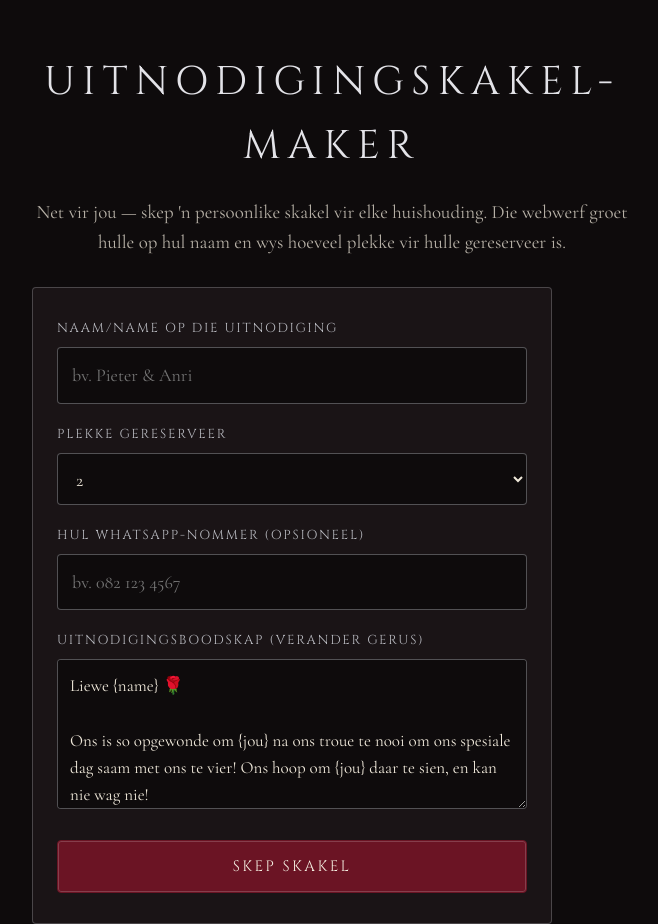
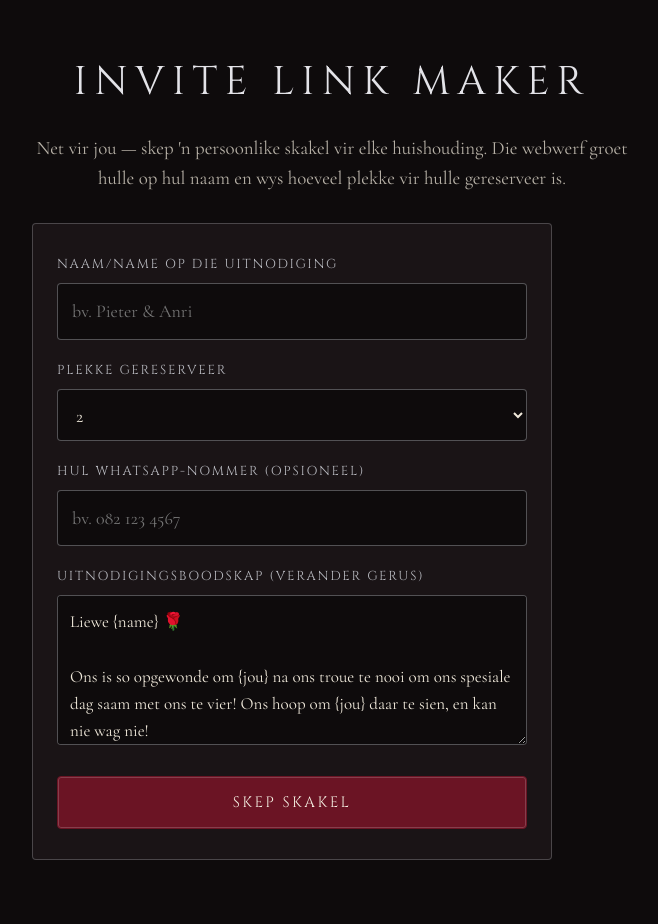
Before and after one commit to lili-bear/dan-en-liandi-troue, a plain HTML site: page invite.html in a window 1280 px wide. Shown: the whole page, without its empty margins (308-966 px from the left). Drawn offline with nearby package versions, Linux system fonts and the light colour scheme.

Commit message:
Update invite.html

```diff
--- a/invite.html
+++ b/invite.html
@@ -21,7 +21,7 @@
 </head>
 <body>
 <div class="wrap">
-  <h1 class="heading heading--light" style="text-align:center">Uitnodigingskakel-maker</h1>
+  <h1 class="heading heading--light" style="text-align:center">Invite link maker</h1>
   <p class="hint" style="text-align:center">Net vir jou — skep 'n persoonlike skakel vir elke huishouding. Die webwerf groet hulle op hul naam en wys hoeveel plekke vir hulle gereserveer is.</p>
 
   <form id="maker" class="rsvp__form" style="max-width:none;margin-top:24px">
```
